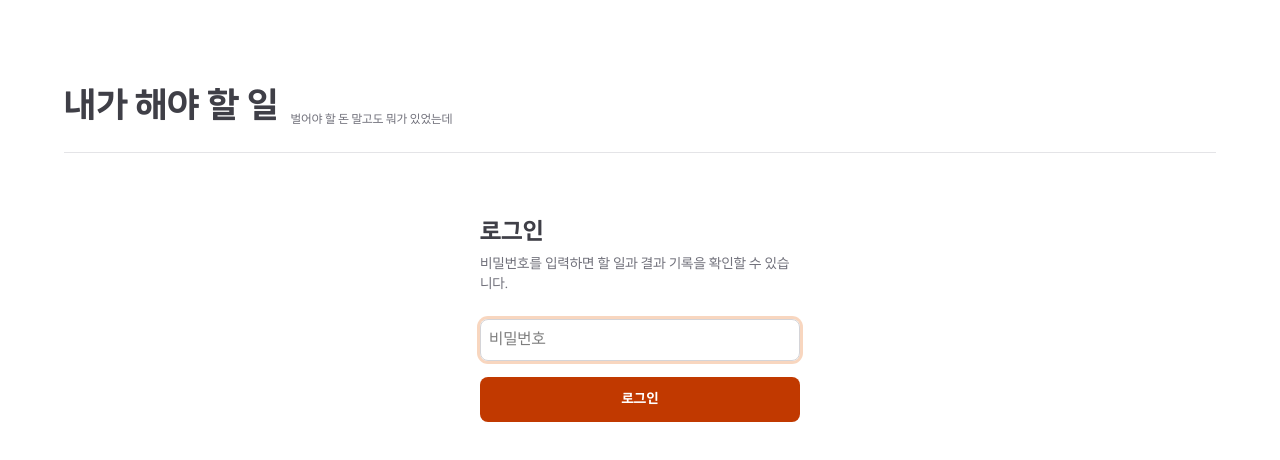
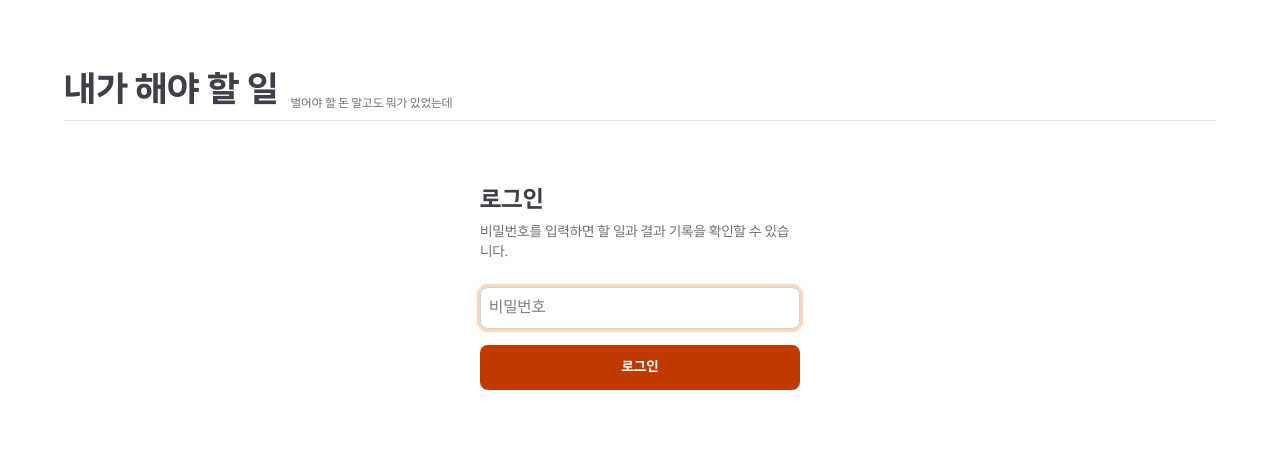
Before and after one commit to zxcv2987/bincha, a Next.js app: page / in a window 1280 px wide. Shown: the top 460 px of the page. Built offline with nearby package versions, Linux system fonts and the light colour scheme; no server answers.

Commit message:
fix: header 레이아웃 조정

```diff
--- a/features/shared/components/Header.tsx
+++ b/features/shared/components/Header.tsx
@@ -1,7 +1,7 @@
-import Link from "next/link";
 import LoginButton from "@/features/auth/components/LoginButton";
 import Profile from "@/features/auth/components/Profile";
 import { getCurrentUserId } from "@/lib/auth/session";
+import Link from "next/link";
 
 export default async function Header({
   showLoginAction = true,
@@ -11,11 +11,11 @@ export default async function Header({
   const isLoggedIn = (await getCurrentUserId()) !== null;
 
   return (
-    <header className="flex w-full items-end justify-between gap-4 border-b border-zinc-200 py-6">
+    <header className="flex w-full items-end justify-between gap-4 border-b border-zinc-200 py-2">
       <Link
         href="/"
         aria-label="내가 해야 할 일 홈"
-        className="flex min-w-0 items-end gap-3 rounded-lg focus-visible:ring-2 focus-visible:ring-brand-500 focus-visible:ring-offset-2 focus-visible:outline-none"
+        className="focus-visible:ring-brand-500 flex min-w-0 items-end gap-3 rounded-lg focus-visible:ring-2 focus-visible:ring-offset-2 focus-visible:outline-none"
       >
         <h1 className="min-w-0 truncate text-2xl font-semibold text-zinc-700 sm:text-4xl">
           내가 해야 할 일
@@ -25,7 +25,7 @@ export default async function Header({
         </span>
       </Link>
 
-      <div className="flex shrink-0 items-end">
+      <div className="flex shrink-0">
         {isLoggedIn ? <Profile /> : showLoginAction ? <LoginButton /> : null}
       </div>
     </header>
```
